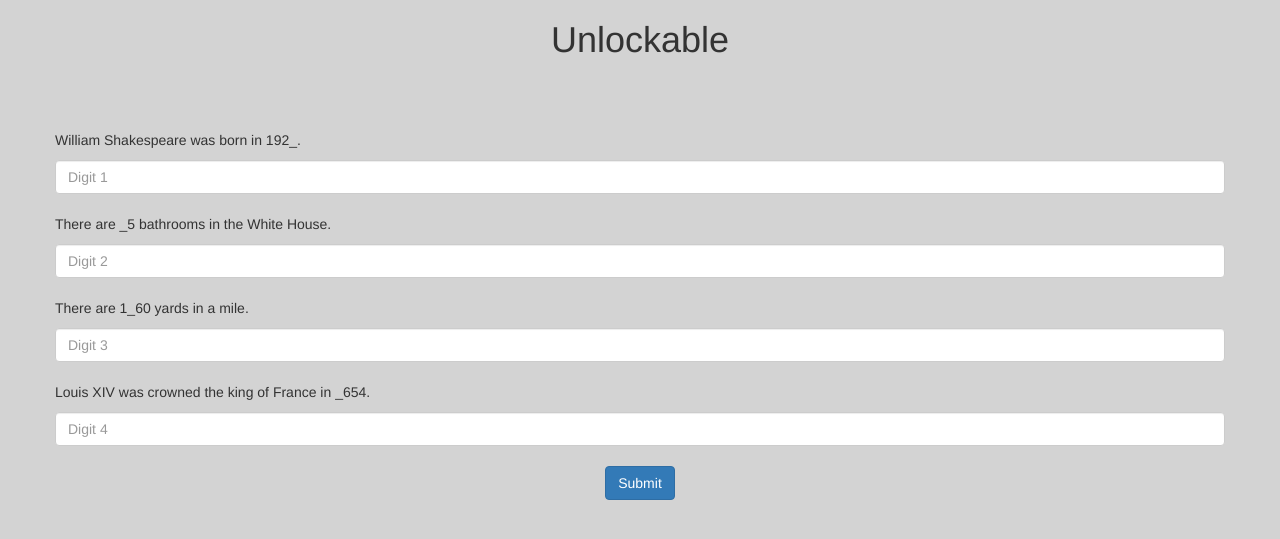
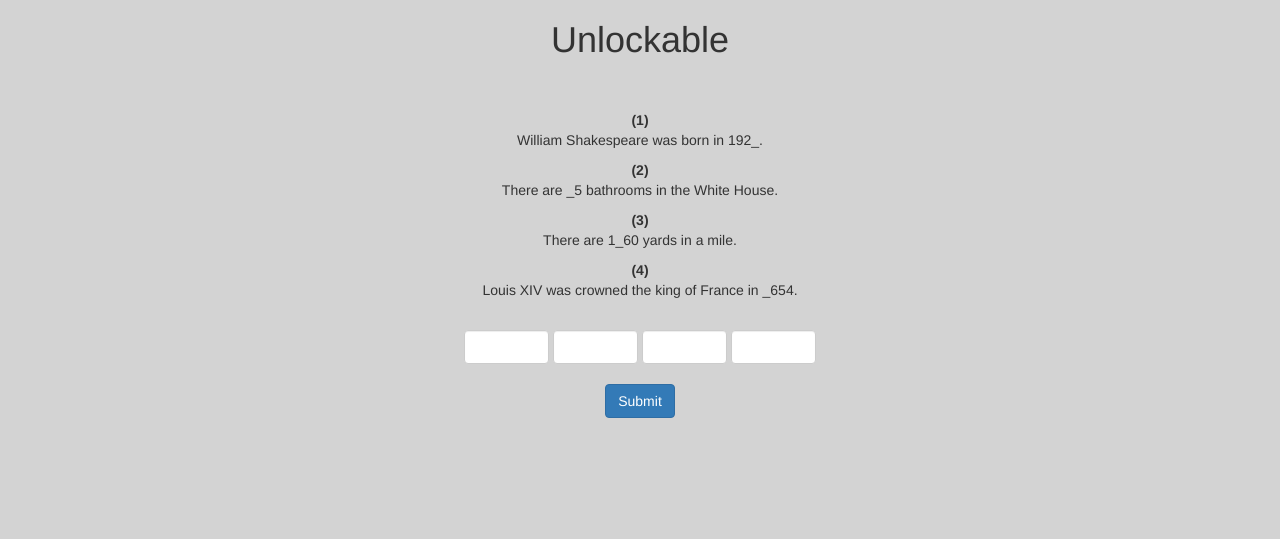
Before and after one commit to nheisler/unlockable, a Flask app: page /play in a window 1280 px wide. Shown: the top 539 px of the page. Run offline with Flask 2, Linux system fonts and the light colour scheme; some libraries are stand-ins or nearby versions.

Commit message:
Update html

```diff
--- a/templates/game_page.html
+++ b/templates/game_page.html
@@ -12,38 +12,29 @@
 <div style="text-align:center">
     <h1>Unlockable</h1>
 </div>
+</br>
+</br>
+<div class="container" style="text-align:center">
+  <b>(1)</b>
+  <p>{{ hint1 }}</p>
+  <b>(2)</b>
+  <p>{{ hint2 }}</p>
+  <b>(3)</b>
+  <p>{{ hint3 }}</p>
+  <b>(4)</b>
+  <p>{{ hint4 }}</p>
+  </br>
+
+  <form class="form-inline" method="POST" action = "{{ url_for('solution_page') }}">
+        <input type="text" id="answer1" name="answer1" class="form-control" size="5">
+        <input type="text" id="answer2" name="answer2" class="form-control" size="5">
+        <input type="text" id="answer3" name="answer3" class="form-control" size="5">
+        <input type="text" id="answer4" name="answer4" class="form-control" size="5">
     </br>
     </br>
-    <form method="POST" action = "{{ url_for('solution_page') }}">
-    <div class="container" style="text-align:left">
-        <div class="row">
-          <div class="col-sm">
-            </br>
-            <p>{{ hint1 }}</p>
-            <input type="text" id="answer1" name="answer1" class="form-control" placeholder="Digit 1">
-          </div>
-          <div class="col-sm">
-            </br>
-            <p>{{ hint2 }}</p>
-            <input type="text" id="answer2" name="answer2" class="form-control" placeholder="Digit 2">
-          </div>
-          <div class="col-sm">
-            </br>
-            <p>{{ hint3 }}</p>
-            <input type="text" id="answer3" name="answer3" class="form-control" placeholder="Digit 3">
-          </div>
-          <div class="col-sm">
-            </br>
-            <p>{{ hint4 }}</p>
-            <input type="text" id="answer4" name="answer4" class="form-control" placeholder="Digit 4">
-          </div>
-        </div>
-    </div>
-</br>
-<div style="text-align:center">
-<input class='btn btn-primary' type='submit' value='Submit'/>
+    <input class='btn btn-primary' type='submit' value='Submit'/>
+  </form>
 </div>
-</form>
 
 </body>
 </html>
```
